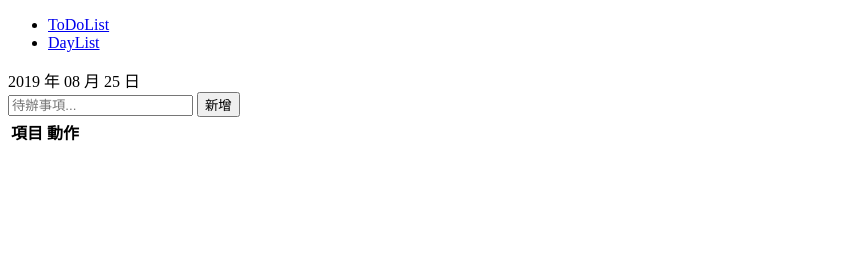
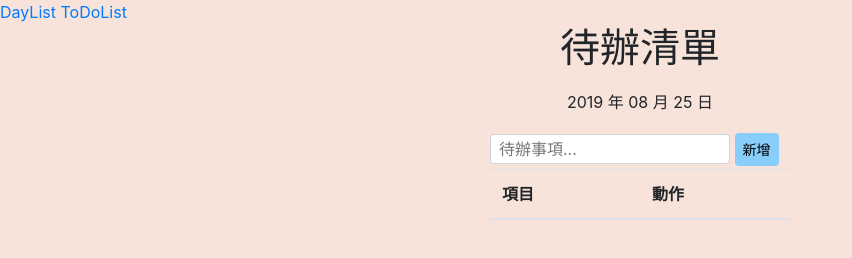
Before and after one commit to Rtshaw/Angular_ToDoList, a website: page public/index.html at #/calendar in a window 1280 px wide. Shown: the whole page, without its empty margins (0-852 px from the left). Drawn offline with nearby package versions, Linux system fonts and the light colour scheme.

Commit message:
新增樣式： 頁面背景顏色 待辦清單格式

```diff
--- a/public/css/style.css
+++ b/public/css/style.css
@@ -10,3 +10,94 @@
 .table th.title{
     width:50%
 }
+
+.tab {
+    padding: 50px 0px;
+}
+
+body {
+    min-height: 100vh;
+    /*background: rgb(201, 212, 203);*/
+    background: #f7e3d9;
+}
+
+.body {
+    display: flex;
+    flex-direction: column;
+    align-items: center;
+    min-height: 100vh;
+    /*margin-top: 200px;*/
+}
+
+.title {
+    word-spacing: 20px;
+}
+
+.date {
+    margin-top: 10px;
+    display: flex;
+    flex-direction: column;
+    align-items: center;
+}
+
+input {
+    outline: none;
+}
+
+.input .insert {
+    width: 150px;
+    margin-bottom: 5px;
+    margin-top: 5px;
+    border-radius: .25rem;
+    border: 1px solid #ced4da;
+}
+
+.input input.insert {
+    width: 240px;
+    height: 30px;
+    line-height: 40px;
+    text-indent: 6px;
+    font-size: 16px;
+    margin-top: 20px;
+}
+
+.button {
+    border: none;
+    padding: 6px 8px;
+    text-align: center;
+    border-radius: 4px;
+    background-color: lightskyblue;
+    font-size: 14px;
+}
+
+.button:hover{
+    border: 2px solid lightskyblue;
+    background-color: #f7e3d9;
+}
+
+.todo {
+    width: 300px;
+    margin-top: 2px;
+    margin-bottom: 3px;
+    border-radius: 3px;
+    height: 40px;
+    line-height: 40px;
+    padding-left: 10px;
+    /*display: flex;*/
+    align-items: center;
+}
+
+.todosta {
+    float: right;
+    text-align: right;
+    padding-right: 10px;
+}
+
+.calendar {
+    width: 300px;
+    margin-top: 10px;
+}
+
+.add {
+    width: 300px;
+}
--- a/public/index.html
+++ b/public/index.html
@@ -8,18 +8,23 @@
     <script src="components/angular-ui-router/release/angular-ui-router.js"></script>
     <script src="components/angularjs-datepicker/dist/angular-datepicker.js"></script>
     <script type="text/javascript" src="js/app.js"></script>
+    <link rel="stylesheet" href="https://stackpath.bootstrapcdn.com/bootstrap/4.1.3/css/bootstrap.min.css" integrity="sha384-MCw98/SFnGE8fJT3GXwEOngsV7Zt27NXFoaoApmYm81iuXoPkFOJwJ8ERdknLPMO" crossorigin="anonymous">
+
 
 </head>
 <body ng-app="App">
 
     <div>
-        <ul>
-            <li><a ui-sref="todolist" ui-sref-active="active">ToDoList</a></li>
-            <li><a ui-sref="calendar" ui-sref-active="active">DayList</a></li>
-        </ul>
+        <a ui-sref="calendar" ui-sref-active="active">DayList</a>
+        <a ui-sref="todolist" ui-sref-active="active">ToDoList</a>
+
+        <div class="body">
+            <h1 class="title">待辦清單</h1>
+            <ui-view></ui-view>
+        </div>
     </div>
 
-    <ui-view></ui-view>
+
 
 </body>
 </html>
--- a/public/views/todolist.html
+++ b/public/views/todolist.html
@@ -28,11 +28,13 @@
 
 
 
-            <div>
+            <div class="add">
                 <form>
-                    <div ng-model="newTodo.todoDate">{{newTodo.todoDate}}</div>
-                    <input type="text" placeholder="待辦事項..." ng-model="newTodo.todoDescription" required>
-                    <button ng-click="addTodo()">新增</button>
+                    <div class="date" ng-model="newTodo.todoDate">{{newTodo.todoDate}}</div>
+                    <div class="input">
+                        <input type="text" class="insert" placeholder="待辦事項..." ng-model="newTodo.todoDescription" required>
+                        <button class="button" ng-click="addTodo()">新增</button>
+                    </div>
                 </form>
             </div>
 
```
Also changed, not shown: public/calendar/index.html (deleted, +0 -10 lines), public/views/calendar.html (+8 -5 lines).
